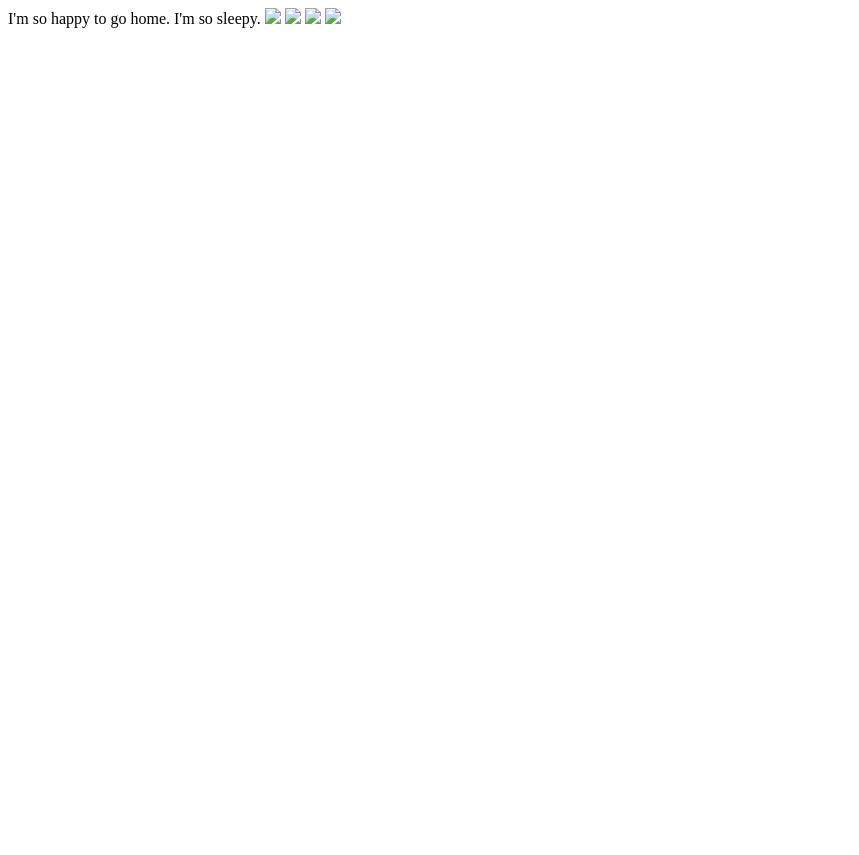
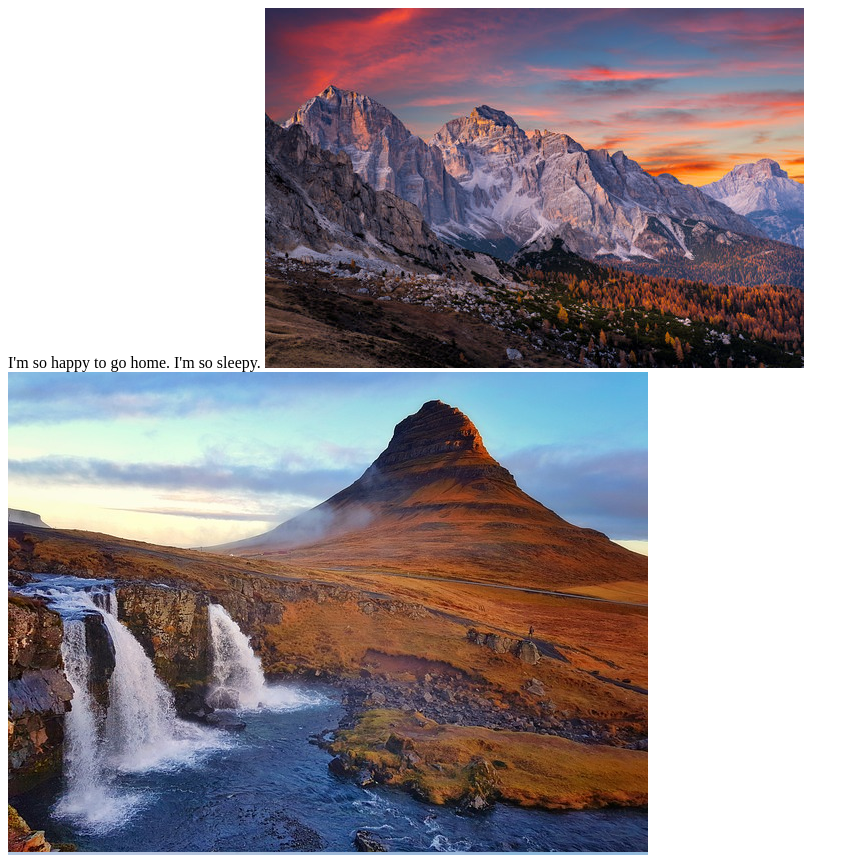
Before and after one commit to ForestGlen08/homepage, a plain HTML site: page index.html in a window 1280 px wide. Shown: the top 855 px of the page, without its empty margins (0-859 px from the left). Before the commit the page ends 800 px from the top, so only its background shows below. Drawn offline with Linux system fonts and the light colour scheme.

Commit message:
index.html

```diff
--- a/index.html
+++ b/index.html
@@ -12,7 +12,7 @@ I'm so sleepy.
 </body>
 </html>
 
-<img src="forestglen08.github.io/homepage/images/mountains.jpg">
-<img src="forestglen08.github.io/homepage/images/mountains2.jpg">
-<img src="forestglen08.github.io/homepage/images/mountains3.jpg">
-<img src="forestglen08.github.io/homepage/images/mountains4.jpg">
+<img src="https://forestglen08.github.io/homepage/images/mountains.jpg">
+<img src="https://forestglen08.github.io/homepage/images/mountains2.jpg">
+<img src="https://forestglen08.github.io/homepage/images/mountains3.jpg">
+<img src="https://forestglen08.github.io/homepage/images/mountains4.jpg">
```
